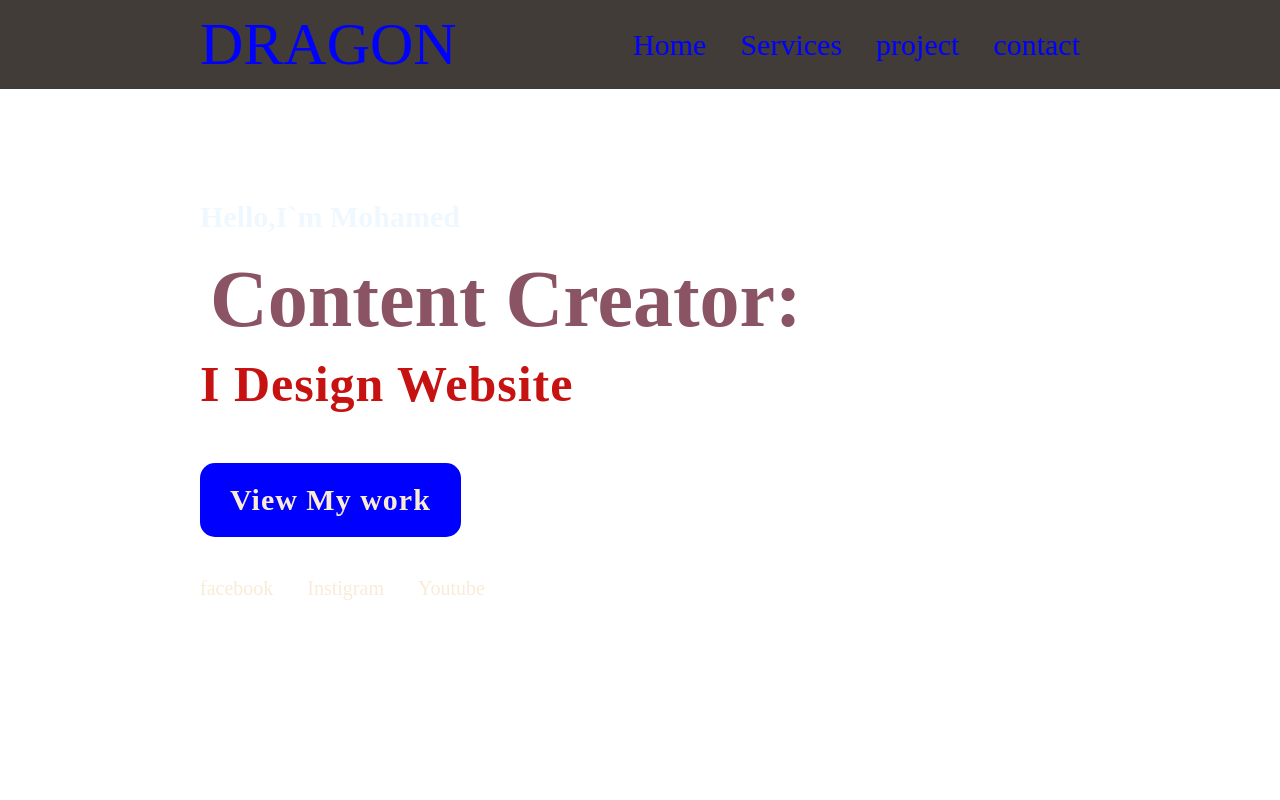
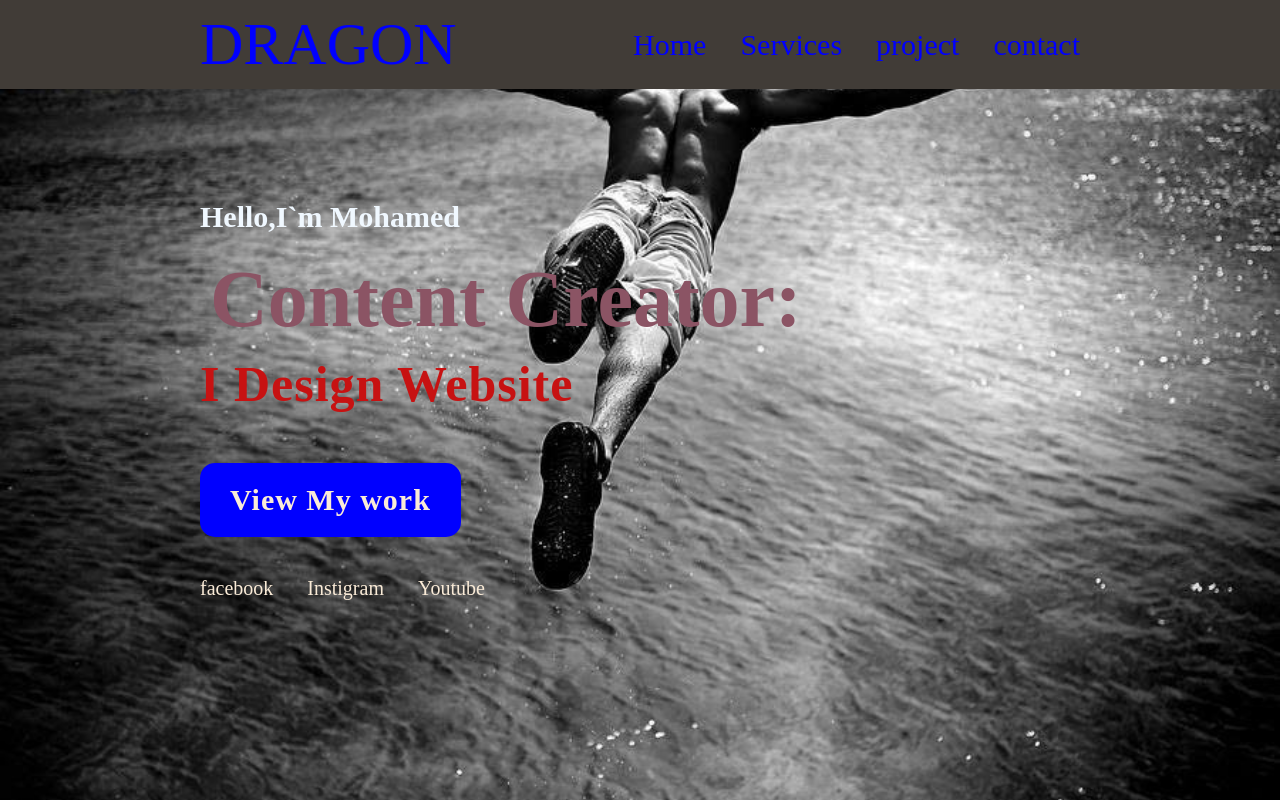
Before and after one commit to 01091056330/dr, a plain HTML site: page index.html in a window 1280 px wide. Drawn offline with Linux system fonts and the light colour scheme; the site is published under a folder, as on GitHub Pages, so addresses that start at the root find nothing.

Commit message:
Update style.css

```diff
--- a/style.css
+++ b/style.css
@@ -11,7 +11,7 @@ font-weight:300;font-size: 60px;}
 .navgation a:hover{color: aqua;}
 section{padding: 100px 200px;}
 section {height: 100vh;width: 100%;display: flex;align-items: center;
-    background-image:url(/1229936_234628246685279_119521817_n.jpg);background-repeat: no-repeat;
+    background-image:url(1229936_234628246685279_119521817_n.jpg);background-repeat: no-repeat;
 background-size: cover;
 background-position: center;background-attachment: fixed;}
 .main h2{color: aliceblue;font-size: 30px;font-weight:10px;}
```
